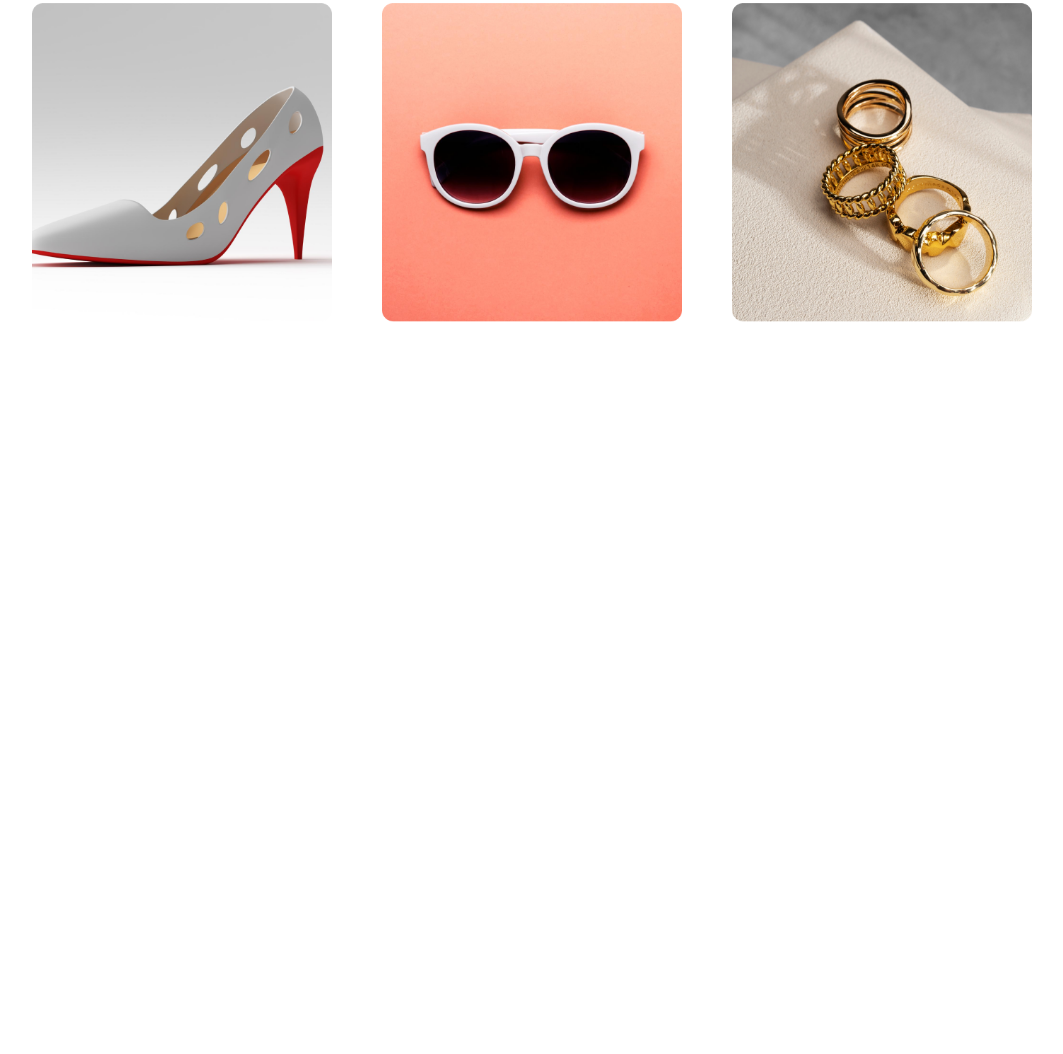
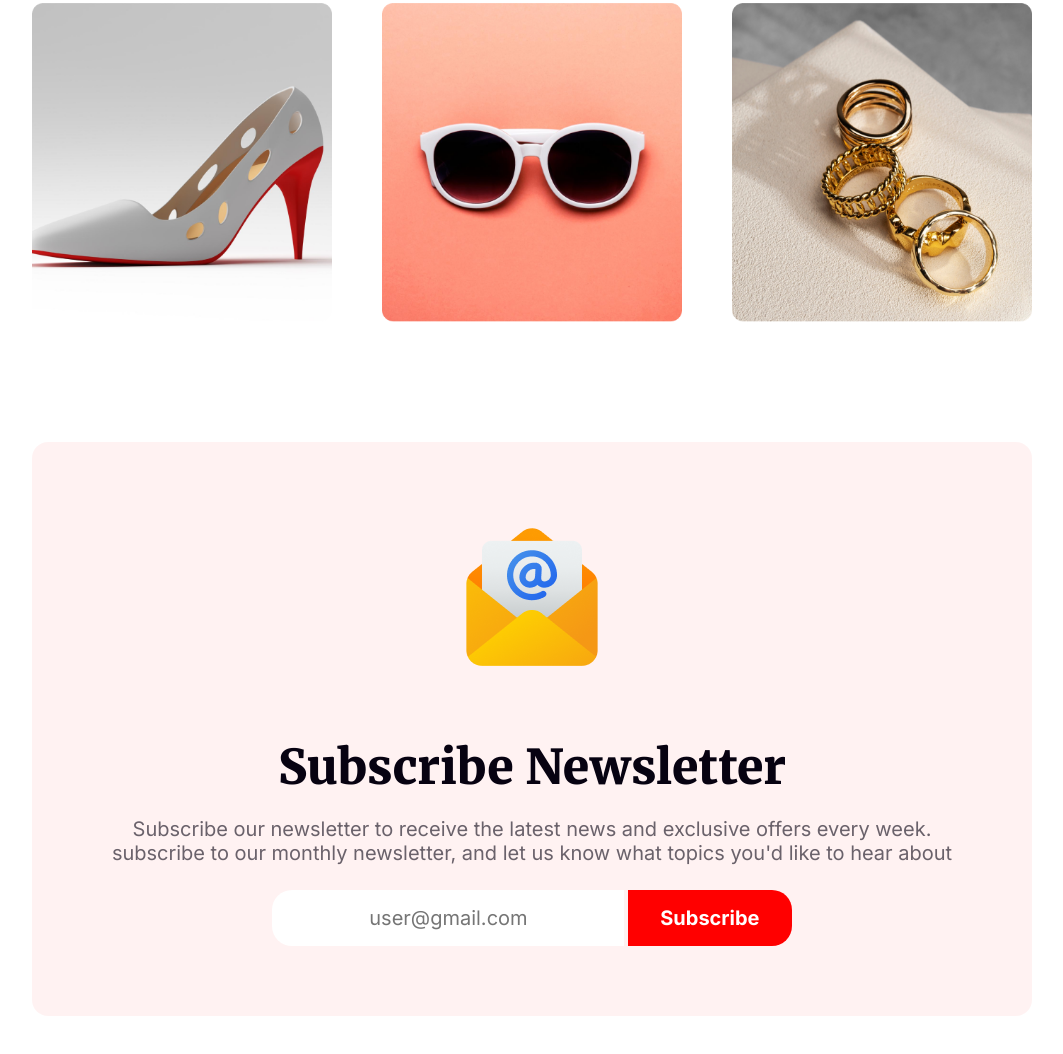
Before and after one commit to Ashraful-Islam-Akash3737/new-year-new-mission, a plain HTML site: page index.html in a window 1280 px wide. Shown: the part 3882-4936 px from the top of the page, without its empty margins (108-1171 px from the left). Before the commit the page ends 4324 px from the top, so only its background shows below. Drawn offline with Linux system fonts and the light colour scheme.

Commit message:
subscribe newsletter section done

```diff
--- a/index.html
+++ b/index.html
@@ -93,6 +93,17 @@
                     <img class="gift-img" src="resources/Rectangle 8.png" alt="">
                 </div>
             </div>
+
+            <!-- subscribe newsletter section start -->
+            <section class="subscribe-newsletter-container">
+                <img class="email-pic" src="resources/Group 61.png" alt="">
+                <h2 class="subscribe-newsletter-title">Subscribe Newsletter</h2>
+                <p class="subscribe-newsletter-discription">Subscribe our newsletter to receive the latest news and exclusive offers every week. <br> subscribe to our monthly newsletter, and let us know what topics you'd like to hear about</p>
+                <div class="email-section">
+                    <input class="email" type="email" name="" id="" title="please enter an email address" placeholder="user@gmail.com">
+                    <button class="btn-subscribe">Subscribe</button>
+                </div>
+            </section>
         </section>
 
     </main>
--- a/styles/styles.css
+++ b/styles/styles.css
@@ -232,21 +232,83 @@ header {
     font-style: normal;
     font-weight: 400;
 }
-.best-gift-item{
-}
-.best-gift-item-1{
+
+.best-gift-item {}
+
+.best-gift-item-1 {
     display: flex;
     align-items: center;
     justify-content: space-between;
-    flex-wrap: wrap;
     margin-bottom: 100px;
 }
-.best-gift-item-2{
+
+.best-gift-item-2 {
     display: flex;
     align-items: center;
     justify-content: space-between;
-    flex-wrap: wrap;
 }
-.gift-img{
+
+.gift-img {
     width: 30%;
 }
+
+/* subscribe newsletter section start */
+.subscribe-newsletter-container {
+    border-radius: 16px;
+    background: rgba(255, 0, 0, 0.05);
+    margin-top: 120px;
+    text-align: center;
+
+}
+
+.email-pic {
+    padding-top: 80px;
+    padding-bottom: 60px;
+}
+
+.subscribe-newsletter-title {
+    color: #070211;
+    font-family: Merriweather;
+    font-size: 48px;
+    font-style: normal;
+    font-weight: 900;
+    margin-bottom: 20px;
+}
+
+.subscribe-newsletter-discription {
+    color: rgba(7, 2, 17, 0.60);
+    font-family: Inter;
+    font-size: 20px;
+    font-style: normal;
+    font-weight: 400;
+    margin-bottom: 25px;
+}
+
+.email-section {
+    display: inline;
+}
+
+.btn-subscribe {
+    border-radius: 0px 20px 20px 0px;
+    background: #F00;
+    padding: 16px 32px;
+    color: #FFF;
+    border: none;
+    text-align: center;
+    font-family: Inter;
+    font-size: 20px;
+    font-weight: 700;
+    margin-bottom: 70px;
+}
+
+.email {
+    border-radius: 20px 0px 0px 20px;
+    padding: 16px 32px;
+    color: black;
+    border: none;
+    outline: none;
+    text-align: center;
+    font-family: Inter;
+    font-size: 20px;
+    margin-bottom: 70px;
+}
```
